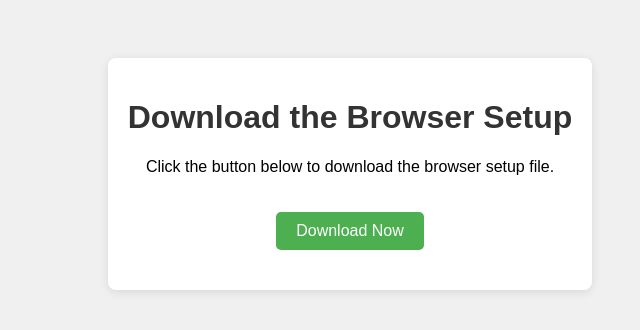
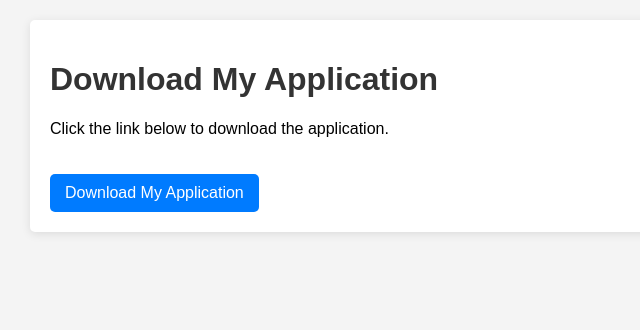
Before and after one commit to Dexxell/DownloadBrowser, a plain HTML site: page index.html in a window 1280 px wide. Shown: the whole page, without its empty margins (290-930 px from the left). Drawn offline with Linux system fonts and the light colour scheme.

Commit message:
Update index.html

```diff
--- a/index.html
+++ b/index.html
@@ -3,45 +3,44 @@
 <head>
     <meta charset="UTF-8">
     <meta name="viewport" content="width=device-width, initial-scale=1.0">
-    <title>Download the Setup</title>
+    <title>My Application</title>
     <style>
         body {
             font-family: Arial, sans-serif;
-            background-color: #f0f0f0;
-            text-align: center;
-            padding: 50px;
-        }
-        .container {
-            background-color: white;
+            margin: 0;
             padding: 20px;
-            border-radius: 8px;
-            box-shadow: 0 2px 10px rgba(0, 0, 0, 0.1);
-            display: inline-block;
+            background-color: #f4f4f4;
         }
         h1 {
             color: #333;
         }
+        .container {
+            max-width: 600px;
+            margin: auto;
+            padding: 20px;
+            background: white;
+            border-radius: 5px;
+            box-shadow: 0 2px 10px rgba(0, 0, 0, 0.1);
+        }
         a {
             display: inline-block;
-            padding: 10px 20px;
-            margin: 20px;
-            background-color: #4CAF50;
+            padding: 10px 15px;
+            margin-top: 20px;
             color: white;
+            background-color: #007BFF;
             text-decoration: none;
-            font-size: 16px;
             border-radius: 5px;
-            transition: background-color 0.3s ease;
         }
         a:hover {
-            background-color: #45a049;
+            background-color: #0056b3;
         }
     </style>
 </head>
 <body>
     <div class="container">
-        <h1>Download the Browser Setup</h1>
-        <p>Click the button below to download the browser setup file.</p>
-        <a href="https://github.com/Dexxell/Browser/raw/main/o.zip" download>Download Now</a>
+        <h1>Download My Application</h1>
+        <p>Click the link below to download the application.</p>
+        <a href="https://drive.usercontent.google.com/download?id=1mixr4UhtPMRSiU6-vS1DGRtpqOu2tmIj&export=download&authuser=0" target="_blank">Download My Application</a>
     </div>
 </body>
 </html>
```
